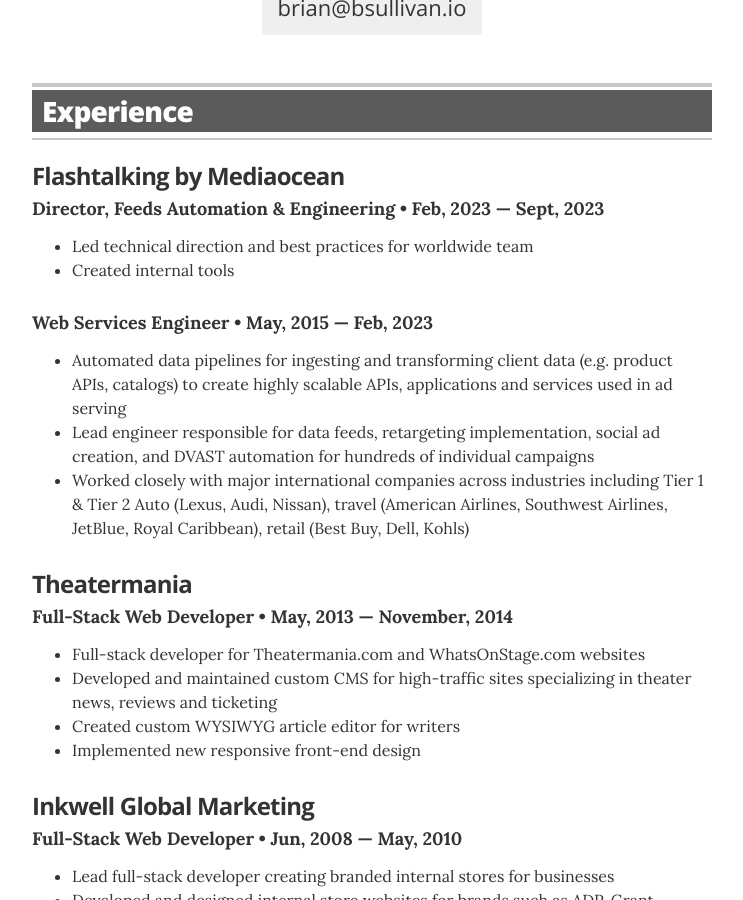
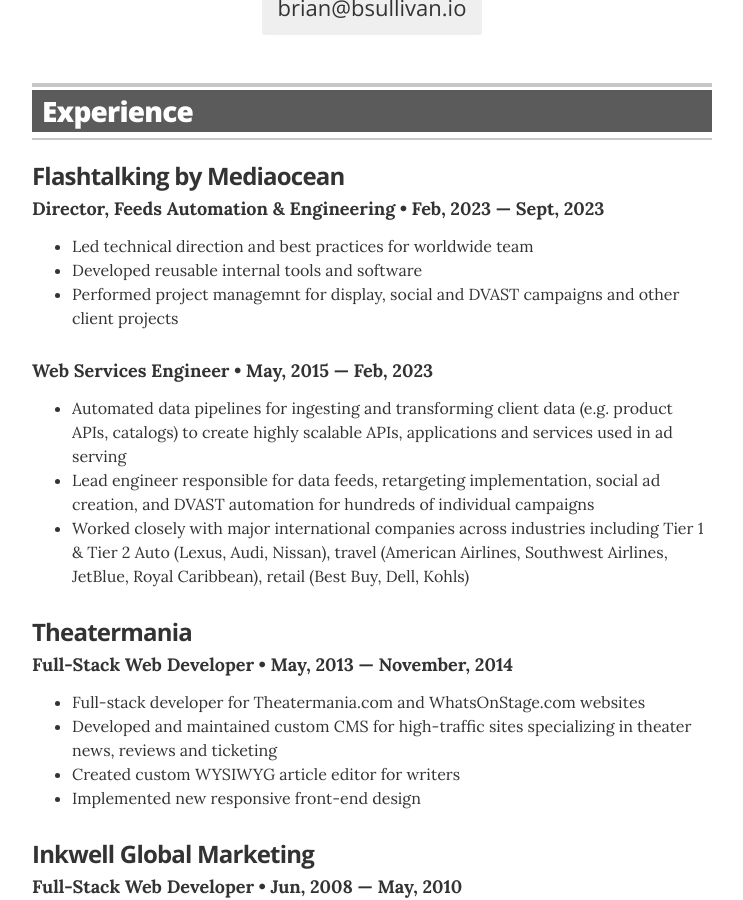
Before and after one commit to bsullivan-io/bsullivan.io, a Jekyll site: the page built from index.html, in a window 1280 px wide and 900 px high, scrolled down 438 px. Shown: the whole window, without its empty margins (268-1011 px from the left). Built offline with Jekyll 4.4.1, drawn with Linux system fonts in a browser that asks for light colours.

Commit message:
update content

```diff
--- a/_data/experience.yml
+++ b/_data/experience.yml
@@ -3,7 +3,7 @@
 - company: Flashtalking by Mediaocean
   position: Director, Feeds Automation & Engineering
   duration: Feb, 2023 &mdash; Sept, 2023
-  summary: <ul class='resume-item-list'><li>Led technical direction and best practices for worldwide team</li><li>Created internal tools</li></ul>
+  summary: <ul class='resume-item-list'><li>Led technical direction and best practices for worldwide team</li><li>Developed reusable internal tools and software</li><li>Performed project managemnt for display, social and DVAST campaigns and other client projects</li></ul>
 
 # Web Services Engineer
 - company:
```
